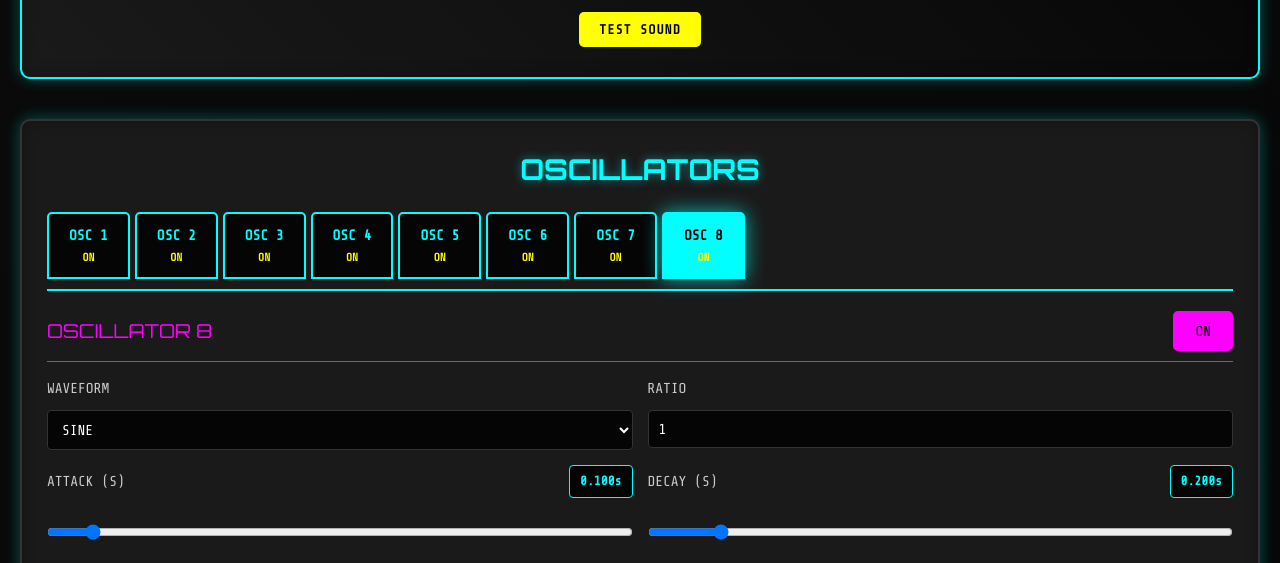
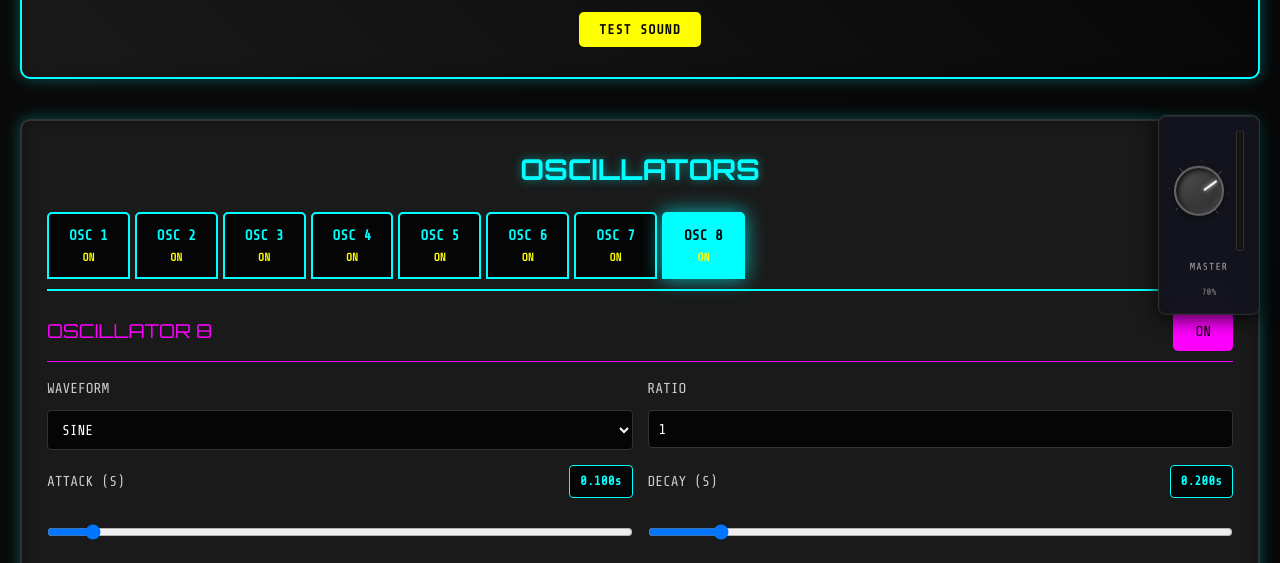
Before and after one commit to manfredipletti/fmwebsynth, a website built with Vite: page index.html in a window 1280 px wide. Shown: the part 185-748 px from the top of the page. Built offline with nearby package versions, Linux system fonts and the light colour scheme; what audiokeys would draw is missing.

Commit message:
volume knob

```diff
--- a/index.html
+++ b/index.html
@@ -174,6 +174,24 @@
             <div class="midi-status" id="midi-status">MIDI: Disconnected</div>
             <div class="synth-info">FM Web Synth v1.0</div>
         </footer>
+
+
+        <div class="fixed-master-controls">
+            <div class="master-volume">
+                <div class="volume-control">
+                    <div class="knob-container">
+                        <input type="range" class="volume-knob" id="master-volume-knob"
+                               min="0" max="100" value="70" step="1">
+                        <div class="knob-indicator" id="knob-indicator"></div>
+                    </div>
+                    <div class="volume-meter" id="volume-meter">
+                        <div class="volume-bar" id="volume-bar"></div>
+                    </div>
+                </div>
+                <label class="master-label">MASTER</label>
+                <div class="volume-display" id="volume-display">70%</div>
+            </div>
+        </div>
     </div>
 
     <script type="module" src="js/main.js"></script>
--- a/js/controllers/SynthController.js
+++ b/js/controllers/SynthController.js
@@ -10,6 +10,9 @@ export class SynthController {
         this.oscillatorViews = [];
         this.modulationMatrixView = null;
         this.isInitialized = false;
+        this.masterVolume = 0.7;
+        this.masterGainNode = null;
+        this.masterMeter = null;
         this.init();
     }
 
@@ -145,6 +148,12 @@ export class SynthController {
         try {
 
             this.Tone = Tone;
+            this.masterGainNode = new this.Tone.Gain(this.masterVolume * 0.1);
+            this.masterMeter = new this.Tone.Meter();
+
+
+            this.masterGainNode.connect(this.masterMeter);
+            this.masterGainNode.connect(this.Tone.context.destination);
 
             console.log('Tone.js loaded, waiting for user interaction to start audio');
             console.log('Audio context state:', Tone.context.state);
@@ -286,6 +295,29 @@ export class SynthController {
         }
     }
 
+    setMasterVolume(volume) {
+        this.masterVolume = Math.max(0, Math.min(1, volume));
+        if (this.masterGainNode) {
+            this.masterGainNode.gain.value = this.masterVolume * 0.1;
+        }
+        console.log(`Master volume changed to: ${Math.round(this.masterVolume * 100)}%`);
+    }
+
+    getMasterVolume() {
+        return this.masterVolume;
+    }
+
+    getMeterLevel() {
+        if (this.masterMeter) {
+
+            const dbValue = this.masterMeter.getValue();
+
+            const linearValue = Math.max(0, Math.min(1, (dbValue + 60) / 60));
+            return linearValue;
+        }
+        return 0;
+    }
+
     noteOn(note, velocity) {
         const frequency = this.midiNoteToFrequency(note);
         const normalizedVelocity = velocity / 127;
@@ -318,10 +350,10 @@ export class SynthController {
                         sustain: osc.sustain,
                         release: osc.release
                     });
-                    const gainNode = new this.Tone.Gain(velocity * this.getOutputVolume(osc.id));
-                    toneOsc.connect(envelope);
-                    envelope.connect(gainNode);
-                    gainNode.connect(this.Tone.context.destination);
+                                         const gainNode = new this.Tone.Gain(velocity * this.getOutputVolume(osc.id));
+                     toneOsc.connect(envelope);
+                     envelope.connect(gainNode);
+                     gainNode.connect(this.masterGainNode);
 
                     osc.addVoice(note, toneOsc, envelope, gainNode);
                 }
--- a/js/main.js
+++ b/js/main.js
@@ -7,6 +7,7 @@ document.addEventListener('DOMContentLoaded', async () => {
         window.synthController = new SynthController();
 
         addTestButton();
+        initMasterVolume();
 
 
         console.log('FM Web Synth - Ready!');
@@ -72,6 +73,184 @@ function addTestButton() {
     header.appendChild(testButton);
 }
 
+function initMasterVolume() {
+    const volumeKnob = document.getElementById('master-volume-knob');
+    const volumeDisplay = document.getElementById('volume-display');
+    const volumeBar = document.getElementById('volume-bar');
+    const knobIndicator = document.getElementById('knob-indicator');
+
+    if (!volumeKnob || !volumeDisplay || !volumeBar || !knobIndicator) {
+        console.warn('Master volume elements not found');
+        return;
+    }
+
+
+    const initialVolume = window.synthController ? window.synthController.getMasterVolume() : 0.7;
+    volumeKnob.value = Math.round(initialVolume * 100);
+    updateVolumeDisplay(initialVolume);
+    updateKnobIndicator(initialVolume);
+
+
+    volumeKnob.addEventListener('input', (e) => {
+        const volume = parseFloat(e.target.value) / 100;
+        if (window.synthController) {
+            window.synthController.setMasterVolume(volume);
+        }
+        updateVolumeDisplay(volume);
+        updateKnobIndicator(volume);
+
+    });
+
+
+    let isDragging = false;
+    let startY = 0;
+    let startValue = 0;
+
+    volumeKnob.addEventListener('mousedown', (e) => {
+        isDragging = true;
+        startY = e.clientY;
+        startValue = parseFloat(volumeKnob.value);
+        document.body.style.cursor = 'ns-resize';
+        e.preventDefault();
+    });
+
+    document.addEventListener('mousemove', (e) => {
+        if (!isDragging) return;
+
+        const deltaY = startY - e.clientY;
+        const sensitivity = 0.5;
+        const newValue = Math.max(0, Math.min(100, startValue + (deltaY * sensitivity)));
+
+        volumeKnob.value = newValue;
+
+
+        const inputEvent = new Event('input');
+        volumeKnob.dispatchEvent(inputEvent);
+
+        e.preventDefault();
+    });
+
+    document.addEventListener('mouseup', () => {
+        if (isDragging) {
+            isDragging = false;
+            document.body.style.cursor = '';
+        }
+    });
+
+
+    volumeKnob.addEventListener('touchstart', (e) => {
+        isDragging = true;
+        startY = e.touches[0].clientY;
+        startValue = parseFloat(volumeKnob.value);
+        e.preventDefault();
+    });
+
+    document.addEventListener('touchmove', (e) => {
+        if (!isDragging) return;
+
+        const deltaY = startY - e.touches[0].clientY;
+        const sensitivity = 0.5;
+        const newValue = Math.max(0, Math.min(100, startValue + (deltaY * sensitivity)));
+
+        volumeKnob.value = newValue;
+
+        const inputEvent = new Event('input');
+        volumeKnob.dispatchEvent(inputEvent);
+
+        e.preventDefault();
+    });
+
+    document.addEventListener('touchend', () => {
+        if (isDragging) {
+            isDragging = false;
+        }
+    });
+
+
+    setInterval(() => {
+        if (window.synthController && window.synthController.isInitialized) {
+
+            const meterLevel = window.synthController.getMeterLevel();
+            updateVolumeMeter(meterLevel);
+        }
+    }, 50);
+}
+
+function updateVolumeDisplay(volume) {
+    const volumeDisplay = document.getElementById('volume-display');
+    if (volumeDisplay) {
+        volumeDisplay.textContent = Math.round(volume * 100) + '%';
+    }
+}
+
+function updateVolumeMeter(level) {
+    const volumeBar = document.getElementById('volume-bar');
+    if (volumeBar) {
+
+        if (level < 0.001) {
+
+            const currentHeight = parseFloat(volumeBar.style.height) || 0;
+            const targetHeight = currentHeight * 0.85; // Faster decay to zero
+            volumeBar.style.height = targetHeight + '%';
+            volumeBar.classList.remove('active');
+            return;
+        }
+
+
+        const percentage = Math.min(100, Math.max(0, level * 100));
+
+
+        const currentHeight = parseFloat(volumeBar.style.height) || 0;
+        const targetHeight = Math.max(percentage, currentHeight * 0.92);
+
+        volumeBar.style.height = targetHeight + '%';
+
+
+        updateMeterColor(volumeBar, targetHeight);
+
+
+        if (targetHeight > 85) {
+            volumeBar.classList.add('active');
+        } else {
+            volumeBar.classList.remove('active');
+        }
+    }
+}
+
+function updateMeterColor(volumeBar, percentage) {
+    let color;
+
+    if (percentage > 90) {
+
+        color = '#ff0040';
+    } else if (percentage > 75) {
+
+        color = '#ffaa00';
+    } else if (percentage > 50) {
+
+        color = '#ffff00';
+    } else if (percentage > 25) {
+
+        color = '#88ff00';
+    } else {
+
+        color = '#00ff00';
+    }
+
+
+    volumeBar.style.background = color;
+}
+
+function updateKnobIndicator(volume) {
+    const knobIndicator = document.getElementById('knob-indicator');
+    if (knobIndicator) {
+
+        const angle = (volume * 270) - 135;
+        knobIndicator.style.transform = `translateX(-50%) rotate(${angle}deg)`;
+        knobIndicator.style.transformOrigin = 'center 22px';
+    }
+}
+
 window.addEventListener('error', (event) => {
     console.error('Global error:', event.error);
     showErrorMessage('An error occurred. Check console for details.');
--- /dev/null
+++ b/styles/components/master-volume.css
@@ -0,0 +1,295 @@
+
+.fixed-master-controls {
+    position: fixed;
+    top: 50%;
+
+    left: calc(50vw + 700px + 10px);
+    transform: translateY(-50%);
+    z-index: 1000;
+    background: rgba(20, 20, 30, 0.95);
+    border: 1px solid #333;
+    border-radius: 8px;
+    padding: 15px;
+    box-shadow:
+        0 4px 20px rgba(0, 0, 0, 0.8),
+        inset 0 1px 0 rgba(255, 255, 255, 0.1);
+    backdrop-filter: blur(10px);
+}
+
+
+
+
+@media (max-width: 1520px) {
+    .fixed-master-controls {
+
+        left: auto;
+        right: 20px;
+    }
+}
+
+@media (max-width: 768px) {
+    .fixed-master-controls {
+        right: 10px;
+        padding: 10px;
+        top: 20px;
+        transform: none;
+    }
+}
+
+@media (max-height: 600px) {
+    .fixed-master-controls {
+        top: 20px;
+        transform: none;
+    }
+}
+
+
+.master-controls {
+    display: flex;
+    justify-content: flex-end;
+    align-items: center;
+    margin-top: 15px;
+    padding-right: 30px;
+}
+
+.master-volume {
+    display: flex;
+    flex-direction: column;
+    align-items: center;
+    gap: 8px;
+}
+
+.volume-control {
+    display: flex;
+    flex-direction: row;
+    align-items: center;
+    gap: 12px;
+}
+
+
+.knob-container {
+    position: relative;
+    width: 50px;
+    height: 50px;
+    display: flex;
+    align-items: center;
+    justify-content: center;
+}
+
+
+.knob-container::before {
+    content: '';
+    position: absolute;
+    width: 60px;
+    height: 60px;
+    background:
+        conic-gradient(
+            from -135deg,
+            transparent 0deg,
+            transparent 5deg,
+            #555 5deg,
+            #555 6deg,
+            transparent 6deg,
+            transparent 49deg,
+            #555 49deg,
+            #555 50deg,
+            transparent 50deg,
+            transparent 94deg,
+            #555 94deg,
+            #555 95deg,
+            transparent 95deg,
+            transparent 139deg,
+            #555 139deg,
+            #555 140deg,
+            transparent 140deg,
+            transparent 184deg,
+            #555 184deg,
+            #555 185deg,
+            transparent 185deg,
+            transparent 229deg,
+            #555 229deg,
+            #555 230deg,
+            transparent 230deg,
+            transparent 274deg,
+            #555 274deg,
+            #555 275deg,
+            transparent 275deg,
+            transparent 270deg
+        );
+    border-radius: 50%;
+    pointer-events: none;
+    z-index: 0;
+}
+
+.volume-knob {
+    width: 50px;
+    height: 50px;
+    border-radius: 50%;
+    background:
+        radial-gradient(circle at 20% 20%, #4a4a4a, #2a2a2a),
+        conic-gradient(from 0deg, #333, #555, #333);
+    border: 2px solid #666;
+    appearance: none;
+    cursor: pointer;
+    position: relative;
+    z-index: 2;
+    transition: all 0.2s ease;
+    box-shadow:
+        inset 2px 2px 5px rgba(0, 0, 0, 0.8),
+        inset -2px -2px 5px rgba(255, 255, 255, 0.1),
+        0 2px 5px rgba(0, 0, 0, 0.5);
+}
+
+.volume-knob:hover {
+    border-color: #888;
+    box-shadow:
+        inset 2px 2px 5px rgba(0, 0, 0, 0.8),
+        inset -2px -2px 5px rgba(255, 255, 255, 0.15),
+        0 3px 8px rgba(0, 0, 0, 0.6);
+}
+
+.volume-knob:active {
+    box-shadow:
+        inset 3px 3px 8px rgba(0, 0, 0, 0.9),
+        inset -1px -1px 3px rgba(255, 255, 255, 0.05);
+}
+
+.volume-knob::-webkit-slider-thumb {
+    appearance: none;
+    width: 0;
+    height: 0;
+    background: transparent;
+    border: none;
+    cursor: pointer;
+}
+
+.volume-knob::-moz-range-thumb {
+    width: 0;
+    height: 0;
+    background: transparent;
+    border: none;
+    cursor: pointer;
+}
+
+
+.knob-indicator {
+    position: absolute;
+    top: 6px;
+    left: 50%;
+    transform: translateX(-50%);
+    width: 2px;
+    height: 16px;
+    background: #fff;
+    border-radius: 1px;
+    box-shadow: 0 0 4px rgba(255, 255, 255, 0.8);
+    transition: transform 0.2s ease;
+    pointer-events: none;
+    transform-origin: center 22px;
+    z-index: 3;
+}
+
+
+.volume-meter {
+    width: 8px;
+    height: 120px;
+    background: #1a1a1a;
+    border: 1px solid #333;
+    border-radius: 2px;
+    overflow: hidden;
+    position: relative;
+    display: flex;
+    flex-direction: column-reverse;
+    box-shadow: inset 0 0 3px rgba(0, 0, 0, 0.8);
+}
+
+.volume-bar {
+    width: 100%;
+    background: #00ff00;
+    height: 0%;
+    transition: height 0.05s ease;
+    border-radius: 1px;
+    position: relative;
+}
+
+
+.volume-meter::before {
+    content: '';
+    position: absolute;
+    top: 0;
+    left: 0;
+    right: 0;
+    bottom: 0;
+    background: repeating-linear-gradient(
+        180deg,
+        transparent 0px,
+        transparent 3px,
+        rgba(0, 0, 0, 0.3) 3px,
+        rgba(0, 0, 0, 0.3) 4px
+    );
+    pointer-events: none;
+    z-index: 1;
+}
+
+.volume-bar.active {
+    animation: meter-peak 0.1s ease-in-out;
+}
+
+@keyframes meter-peak {
+    0% { filter: brightness(1); }
+    50% { filter: brightness(1.3); }
+    100% { filter: brightness(1); }
+}
+
+
+.master-label {
+    font-family: 'Share Tech Mono', monospace;
+    font-size: 10px;
+    color: #aaa;
+    text-transform: uppercase;
+    letter-spacing: 1px;
+    margin: 0;
+    text-align: center;
+}
+
+.volume-display {
+    font-family: 'Share Tech Mono', monospace;
+    font-size: 9px;
+    color: #888;
+    font-weight: normal;
+    text-align: center;
+    min-width: 30px;
+    margin-top: 2px;
+}
+
+
+@media (max-width: 768px) {
+    .master-controls {
+        justify-content: center;
+        padding-right: 0;
+    }
+
+    .volume-control {
+        gap: 8px;
+    }
+
+    .volume-meter {
+        width: 6px;
+        height: 100px;
+    }
+
+    .knob-container {
+        width: 40px;
+        height: 40px;
+    }
+
+    .volume-knob {
+        width: 40px;
+        height: 40px;
+    }
+
+    .knob-indicator {
+        top: 6px;
+        width: 2px;
+        height: 2px;
+    }
+}
--- a/styles/main.css
+++ b/styles/main.css
@@ -3,4 +3,5 @@
 @import url('./components/sections.css');
 @import url('./components/oscillators.css');
 @import url('./components/modulation-matrix.css');
+@import url('./components/master-volume.css');
 @import url('./components/footer.css');
```
